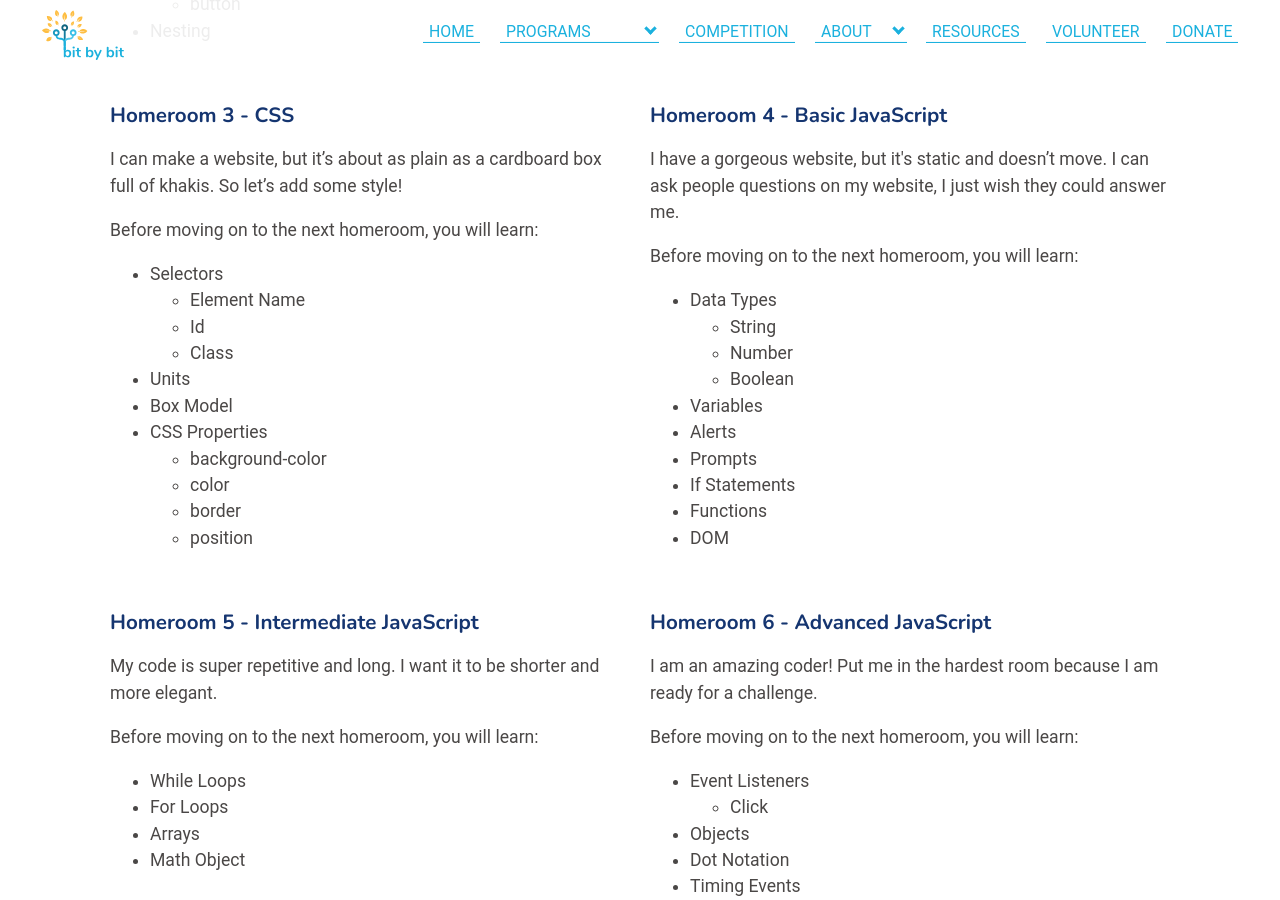
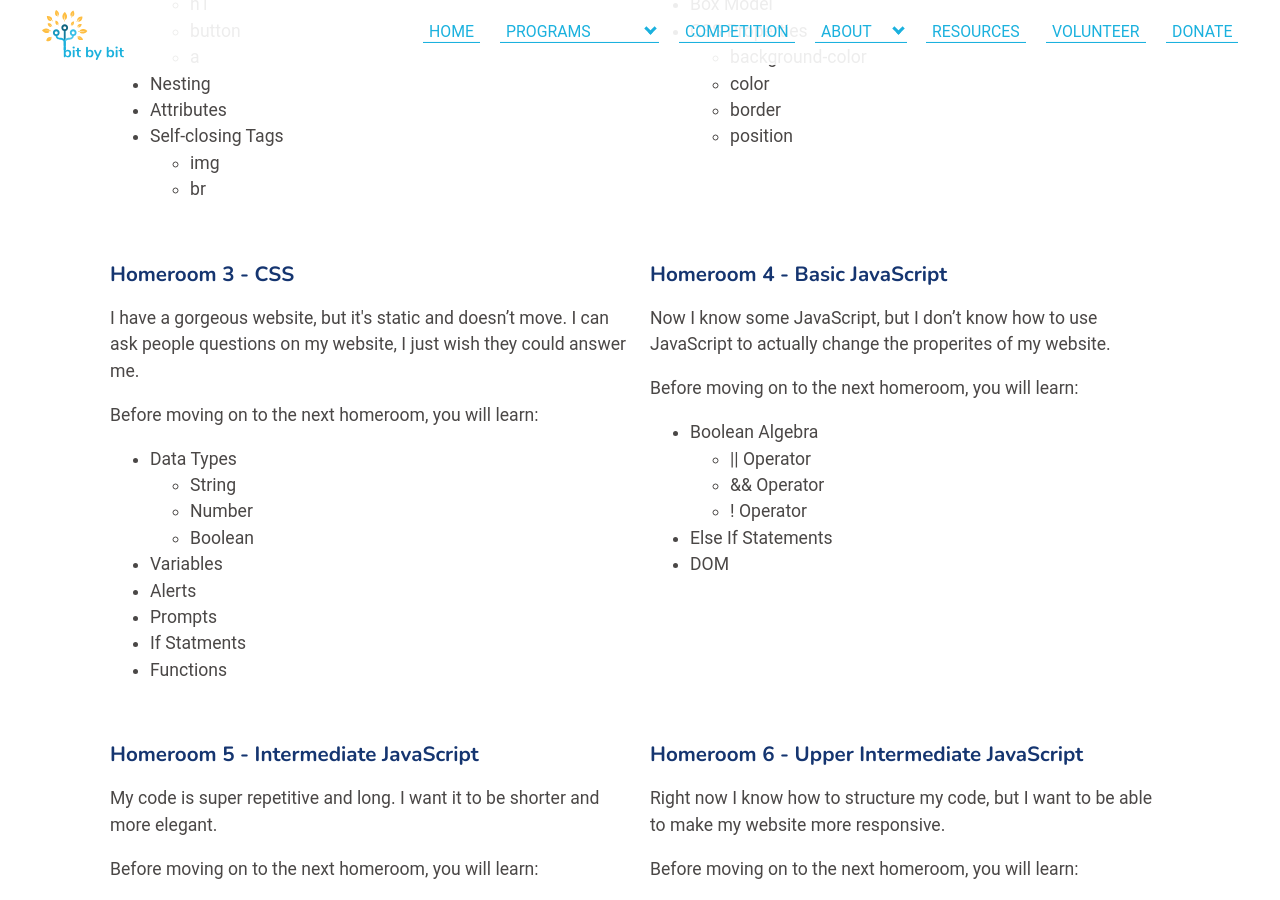
Before and after one commit to bit-by-bit-coding/bxb-website, a Jekyll site: the page built from homerooms.html, in a window 1280 px wide and 900 px high, scrolled down 1091 px. Built offline with Jekyll 4.4.1, drawn with Linux system fonts in a browser that asks for light colours; nearby versions of some CDN libraries; some web fonts are replaced; some of the changed text lies outside the part shown.

Commit message:
update homeroom thing

```diff
--- a/homerooms.html
+++ b/homerooms.html
@@ -33,34 +33,26 @@ style: homerooms.css
             Before moving on to the next homeroom, you will learn:
         </p>
         <ul>
-            <li>Basic structure of code</li>
+            <li>Basic Structure of Code</li>
             <li>Tags</li>
             <ul>
                 <li>body</li>
                 <li>p</li>
+                <li>h1</li>
                 <li>button</li>
+                <li>a</li>
             </ul>
             <li>Nesting</li>
-        </ul>
-    </div>
-    <div class="details-item">
-        <h3>Homeroom 2 - Advanced HTML</h3>
-        <p>
-            I know HTML is a language and not just random letters, but it's not a language I speak fluently.
-        </p>
-        <p>Before moving on to the next homeroom, you will learn:</p>
-        <ul>
             <li>Attributes</li>
             <li>Self-closing Tags</li>
             <ul>
                 <li>img</li>
                 <li>br</li>
             </ul>
-            <li>Ids</li>
         </ul>
     </div>
     <div class="details-item">
-        <h3>Homeroom 3 - CSS</h3>
+        <h3>Homeroom 2 - Advanced HTML</h3>
         <p>
             I can make a website, but it’s about as plain as a cardboard box full of khakis. So let’s add some style!
         </p>
@@ -100,8 +91,25 @@ style: homerooms.css
             <li>Variables</li>
             <li>Alerts</li>
             <li>Prompts</li>
-            <li>If Statements</li>
+            <li>If Statments</li>
             <li>Functions</li>
+            </ul>
+        </ul>
+    </div>
+    <div class="details-item">
+        <h3>Homeroom 4 - Basic JavaScript</h3>
+        <p>
+            Now I know some JavaScript, but I don’t know how to use JavaScript to actually change the properites of my website.
+        </p>
+        <p>Before moving on to the next homeroom, you will learn:</p>
+        <ul>
+            <li>Boolean Algebra</li>
+            <ul>
+                <li>|| Operator</li>
+                <li>&& Operator</li>
+                <li>! Operator</li>
+            </ul>
+            <li>Else If Statements</li>
             <li>DOM</li>
         </ul>
     </div>
@@ -115,13 +123,12 @@ style: homerooms.css
             <li>While Loops</li>
             <li>For Loops</li>
             <li>Arrays</li>
-            <li>Math Object</li>
         </ul>
     </div>
     <div class="details-item">
-        <h3>Homeroom 6 - Advanced JavaScript</h3>
+        <h3>Homeroom 6 - Upper Intermediate JavaScript</h3>
         <p>
-            I am an amazing coder! Put me in the hardest room because I am ready for a challenge.
+            Right now I know how to structure my code, but I want to be able to make my website more responsive.
         </p>
         <p>Before moving on to the next homeroom, you will learn:</p>
         <ul>
@@ -129,6 +136,17 @@ style: homerooms.css
             <ul>
                 <li>Click</li>
             </ul>
+            <li>Math Object</li>
+            <li>update Image Sources</li>
+        </ul>
+    </div>
+    <div class="details-item">
+        <h3>Homeroom 7 - Advanced JavaScript</h3>
+        <p>
+            I am an amazing coder! Put me in the hardest room because I am ready for a challenge.
+        </p>
+        <p>Before moving on to the next homeroom, you will learn:</p>
+        <ul>
             <li>Objects</li>
             <li>Dot Notation</li>
             <li>Timing Events</li>
```
Also changed, not shown: other parts of homerooms.html (+2 -3 lines).
